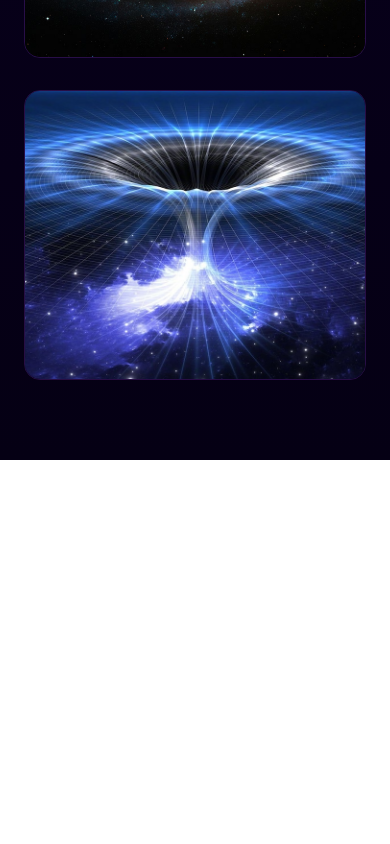
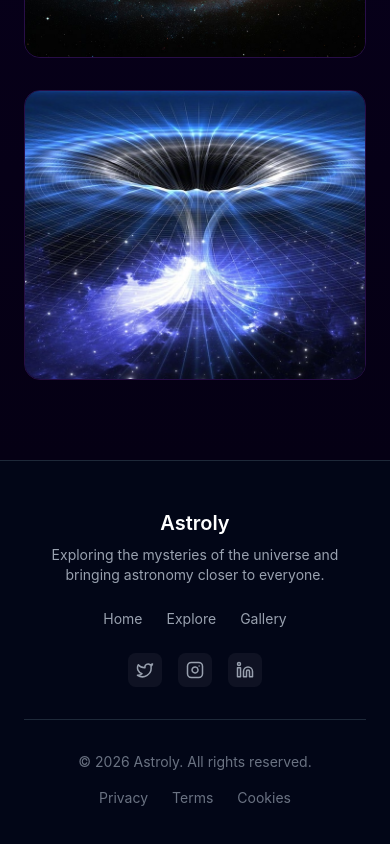
Before and after one commit to luanagimns/astroly, a React (Vite) app: page / in a window 390 px wide. Shown: the part 7334-8178 px from the top of the page. Before the commit the page ends 7794 px from the top, so only its background shows below. Built offline with nearby package versions, Linux system fonts and the light colour scheme.

Commit message:
feat: implementa footer

```diff
--- a/src/App.tsx
+++ b/src/App.tsx
@@ -3,6 +3,7 @@ import HeroNew from "./components/HeroNew";
 import PlanetExplorer from "./components/PlanetExplorer";
 import Statistics from "./components/Statistics";
 import Gallery from "./components/Gallery";
+import Footer from "./components/Footer";
 
 export default function App() {
   return (
@@ -26,7 +27,9 @@ export default function App() {
           <Gallery />
         </section>
 
-        {/* Etapa seguinte irá adicionar o Footer */}
+        <section id="footer">
+          <Footer />
+        </section>
       </main>
     </div>
   );
--- /dev/null
+++ b/src/components/Footer.tsx
@@ -0,0 +1,87 @@
+import React from "react";
+import { Twitter, Instagram, Linkedin } from "lucide-react";
+
+export default function Footer() {
+  return (
+    <footer className="bg-[#020617] border-t border-gray-800">
+
+      <div className="max-w-7xl mx-auto px-6 py-12">
+
+        {/* Top */}
+        <div className="flex flex-col md:flex-row justify-between items-center gap-6">
+
+          {/* Logo / descrição */}
+          <div className="text-center md:text-left">
+            <h3 className="text-white text-xl font-semibold">Astroly</h3>
+            <p className="text-gray-400 text-sm mt-2 max-w-sm">
+              Exploring the mysteries of the universe and bringing astronomy closer to everyone.
+            </p>
+          </div>
+
+          {/* Links */}
+          <div className="flex gap-6 text-sm">
+            <a href="#hero" className="text-gray-400 hover:text-white transition">
+              Home
+            </a>
+
+            <a href="#planets" className="text-gray-400 hover:text-white transition">
+              Explore
+            </a>
+
+            <a href="#gallery" className="text-gray-400 hover:text-white transition">
+              Gallery
+            </a>
+
+          </div>
+
+          {/* Social */}
+          <div className="flex gap-4 text-gray-400">
+            <a
+              href="#"
+              className="p-2 rounded-lg bg-white/5 hover:bg-white/10 hover:text-white transition">
+              <Twitter size={18} />
+            </a>
+
+            <a
+              href="#"
+              className="p-2 rounded-lg bg-white/5 hover:bg-white/10 hover:text-white transition">
+              <Instagram size={18} />
+            </a>
+
+            <a
+              href="#"
+              className="p-2 rounded-lg bg-white/5 hover:bg-white/10 hover:text-white transition">
+              <Linkedin size={18} />
+            </a>
+          </div>
+
+        </div>
+
+        {/* Divider */}
+        <div className="border-t border-gray-800 my-8"></div>
+
+        {/* Bottom */}
+        <div className="flex flex-col md:flex-row justify-between items-center text-sm text-gray-500 gap-4">
+
+          <p>© 2026 Astroly. All rights reserved.</p>
+
+          <div className="flex gap-6">
+            <a href="#" className="hover:text-gray-300 transition">
+              Privacy
+            </a>
+
+            <a href="#" className="hover:text-gray-300 transition">
+              Terms
+            </a>
+
+            <a href="#" className="hover:text-gray-300 transition">
+              Cookies
+            </a>
+          </div>
+
+        </div>
+
+      </div>
+    </footer>
+  );
+}
```
